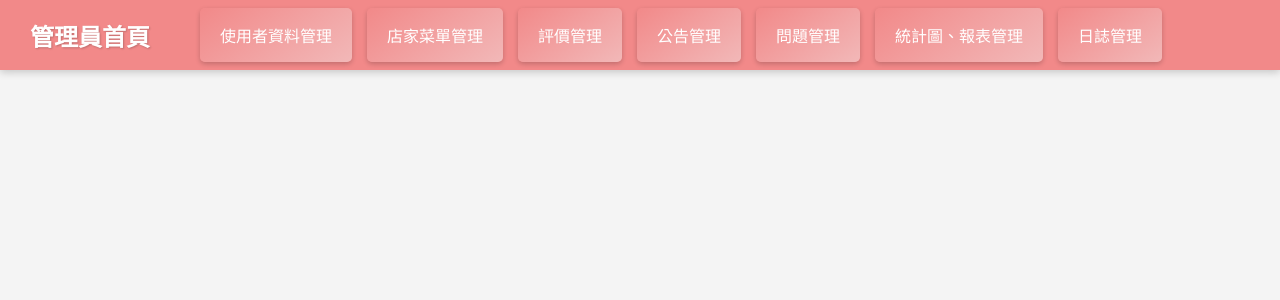
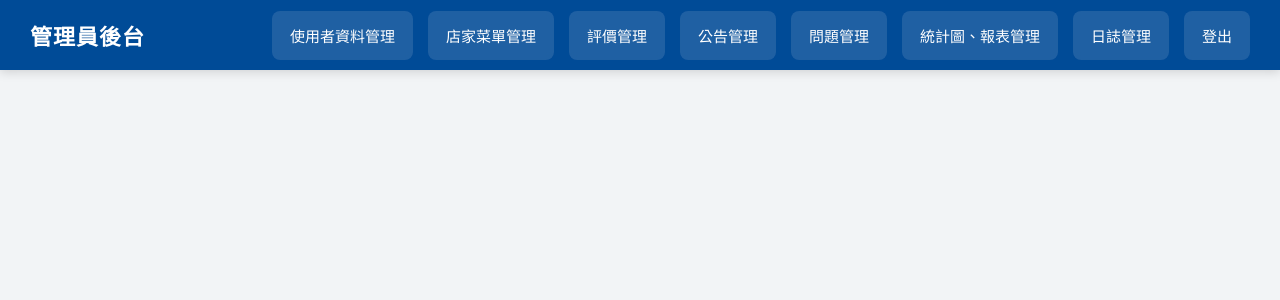
Before and after one commit to wushuhsien/nyust_food, a PHP site: page /admin.php in a window 1280 px wide. Shown: the top 300 px of the page. Run offline with PHP 8.4, Linux system fonts and the light colour scheme.

Commit message:
管理員首頁美編、營業時間按鈕樣式

```diff
--- a/admin.php
+++ b/admin.php
@@ -1,51 +1,61 @@
 <!DOCTYPE html>
 <html lang="zh-Hant">
+
 <head>
     <meta charset="UTF-8">
-<title>管理員首頁</title>
+    <title>管理員後台</title>
     <style>
         body {
             margin: 0;
-        font-family: 'Segoe UI', Tahoma, Geneva, Verdana, sans-serif;
-        background-color: #f4f4f4;
+            font-family: 'Inter', 'Segoe UI', sans-serif;
+            background-color: #F2F4F6;
+            /* 科技灰 */
         }
 
-    /* 頂部選單列 */
+        /* 頂部選單 */
         .top-menu {
-        background-color: #f28989; /* 主色：珊瑚粉 */
+            background-color: #004B97;
+            /* 雲科藍 */
             display: flex;
             align-items: center;
             padding: 0 30px;
-        box-shadow: 0 2px 8px rgba(0,0,0,0.2);
             height: 70px;
+            box-shadow: 0 2px 10px rgba(0, 0, 0, 0.15);
         }
 
-    /* 標題 */
         .top-menu h1 {
             color: #ffffff;
-        font-size: 24px;
+            font-size: 22px;
             margin: 0;
-        margin-right: 50px;
-        text-shadow: 1px 1px 2px rgba(0,0,0,0.2);
+            letter-spacing: 1px;
+            font-weight: 600;
         }
 
-    /* 標題長方形 */
+        /* 按鈕置右 */
+        .menu-items {
+            margin-left: auto;
+            display: flex;
+            align-items: center;
+        }
+
+        /* 主按鈕 */
         .menu-item {
             position: relative;
-        padding: 15px 20px;
+            padding: 14px 18px;
             color: #ffffff;
             cursor: pointer;
-        text-decoration: none;
-        border-radius: 5px;
-        margin-right: 15px;
-        transition: all 0.3s ease;
-        background: linear-gradient(145deg, #f28989, #f2b8b8); /* 漸層 */
-        box-shadow: 0 2px 5px rgba(0,0,0,0.2);
+            border-radius: 8px;
+            margin-left: 15px;
+            transition: all 0.25s ease;
+            font-size: 15px;
+            background: rgba(255, 255, 255, 0.12);
+            backdrop-filter: blur(3px);
         }
 
         .menu-item:hover {
-        background: linear-gradient(145deg, #f25e5e, #f28989);
-        box-shadow: 0 4px 10px rgba(0,0,0,0.3);
+            background: #1E90FF;
+            /* 點綴亮藍 */
+            box-shadow: 0 4px 10px rgba(30, 144, 255, 0.4);
         }
 
         /* 下拉選單 */
@@ -54,10 +64,10 @@
             position: absolute;
             top: 100%;
             left: 0;
-        background-color: #f25e5e;
-        min-width: 200px;
-        border-radius: 0 0 5px 5px;
-        box-shadow: 0 4px 8px rgba(0,0,0,0.2);
+            min-width: 220px;
+            background-color: #003A75;
+            border-radius: 0 0 10px 10px;
+            box-shadow: 0 4px 15px rgba(0, 0, 0, 0.2);
             z-index: 1000;
         }
 
@@ -66,41 +76,35 @@
             padding: 12px 20px;
             color: #ffffff;
             text-decoration: none;
-        transition: background-color 0.2s;
+            font-size: 14px;
+
+            /* << 新增：分隔線 >> */
+            border-bottom: 1px solid rgba(255, 255, 255, 1);
+
+            transition: background 0.2s;
+        }
+
+        .dropdown a:last-child {
+            border-bottom: none;
         }
 
         .dropdown a:hover {
-        background-color: #f2b8b8;
-        color: #333;
+            background-color: #1E90FF;
         }
 
-    /* 滑鼠碰到顯示下拉選單 */
+
         .menu-item:hover .dropdown {
             display: block;
         }
-
-    /* 調整頂部選單排列 */
-    .menu-item:first-child {
-        margin-left: auto; /* 讓第一個項目靠右，標題靠左 */
-    }
-
-    /* 響應式調整 (小螢幕) */
-    @media screen and (max-width: 900px) {
-        .top-menu {
-            flex-wrap: wrap;
-            height: auto;
-            padding: 10px 20px;
-        }
-        .menu-item {
-            margin: 5px 10px;
-        }
-    }
     </style>
 </head>
+
 <body>
 
     <div class="top-menu">
-    <h1>管理員首頁</h1>
+        <h1>管理員後台</h1>
+
+        <div class="menu-items">
 
             <div class="menu-item">使用者資料管理
                 <div class="dropdown">
@@ -111,11 +115,8 @@
             </div>
 
             <div class="menu-item">店家菜單管理</div>
-
             <div class="menu-item">評價管理</div>
-
             <div class="menu-item">公告管理</div>
-
             <div class="menu-item">問題管理</div>
 
             <div class="menu-item">統計圖、報表管理
@@ -127,7 +128,10 @@
             </div>
 
             <div class="menu-item">日誌管理</div>
+            <div class="menu-item" onclick="window.location='login.html'">登出</div>
+        </div>
     </div>
 
 </body>
+
 </html>
```
Also changed, not shown: store_information.php (+58 -26 lines). Lines whose indentation alone changed are shown as unchanged.
